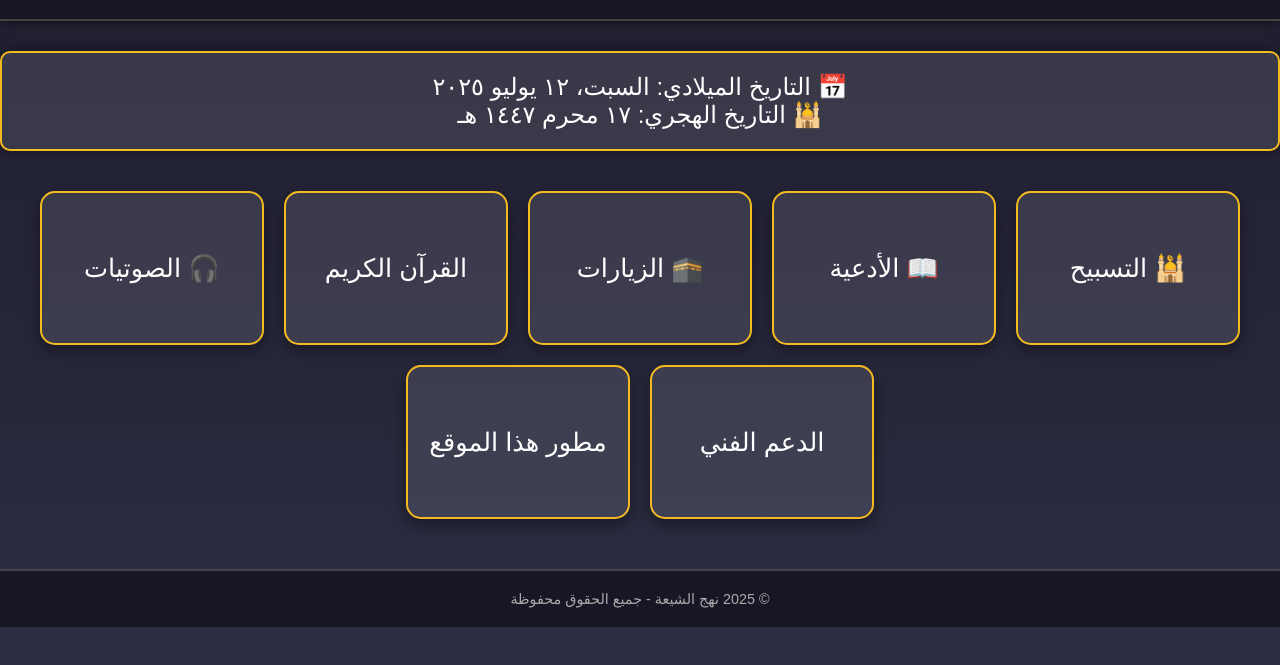
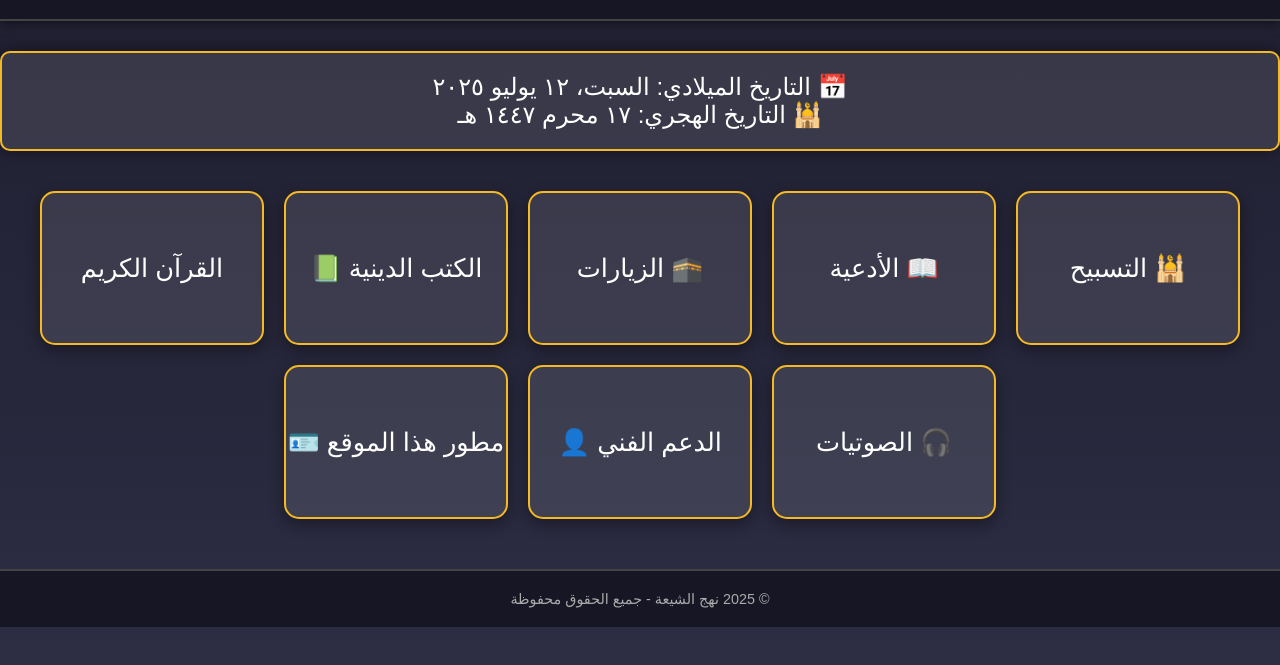
Before and after one commit to jmthon20au/sheaa, a plain HTML site: page index.html in a window 1280 px wide. Shown: the part 107-772 px from the top of the page. Drawn offline with Linux system fonts and the light colour scheme.

Commit message:
Update index.html

```diff
--- a/index.html
+++ b/index.html
@@ -123,16 +123,19 @@
             <a href="ziyarat.html">🕋 الزيارات</a>
         </div>
         <div class="section">
+    <a href="Books.html">الكتب الدينية 📗</a>
+</div>
+        <div class="section">
             <a href="quran.html"> القرآن الكريم</a>
         </div>
             <div class="section">
             <a href="audio.html">🎧 الصوتيات</a>
         </div>
         <div class="section">
-            <a href="support.html">الدعم الفني </a>
+            <a href="support.html">الدعم الفني 👤</a>
         </div>
         <div class="section">
-            <a href="dev.html">مطور هذا الموقع</a>
+            <a href="dev.html">مطور هذا الموقع 🪪</a>
         </div>
     </div>
 
```
